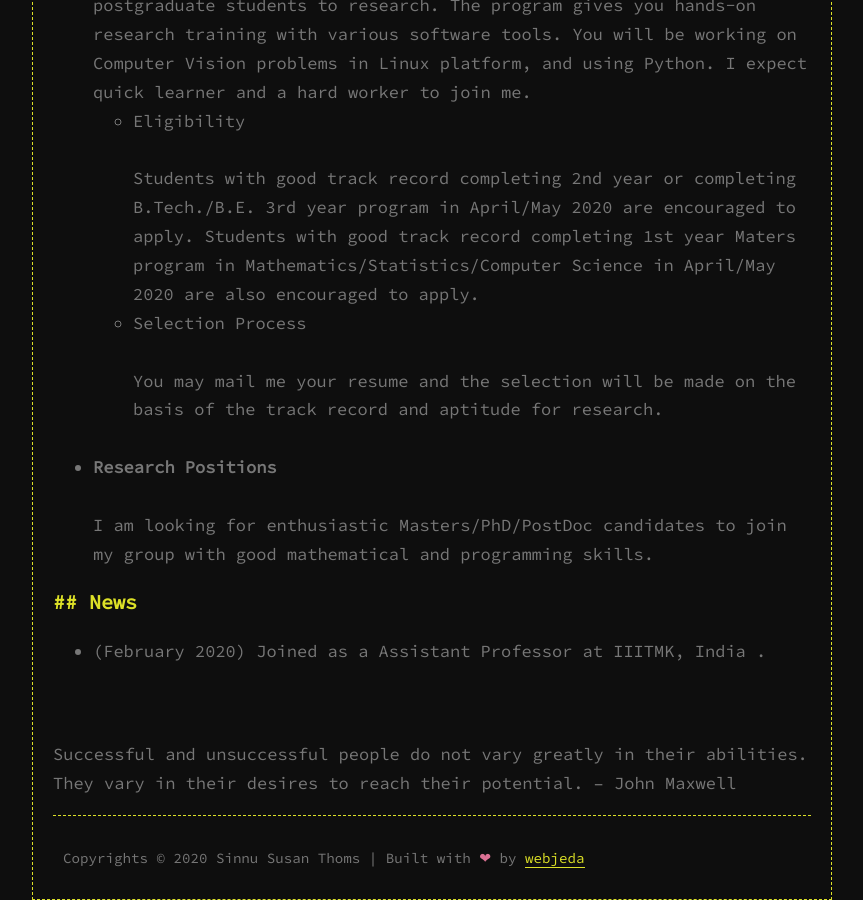
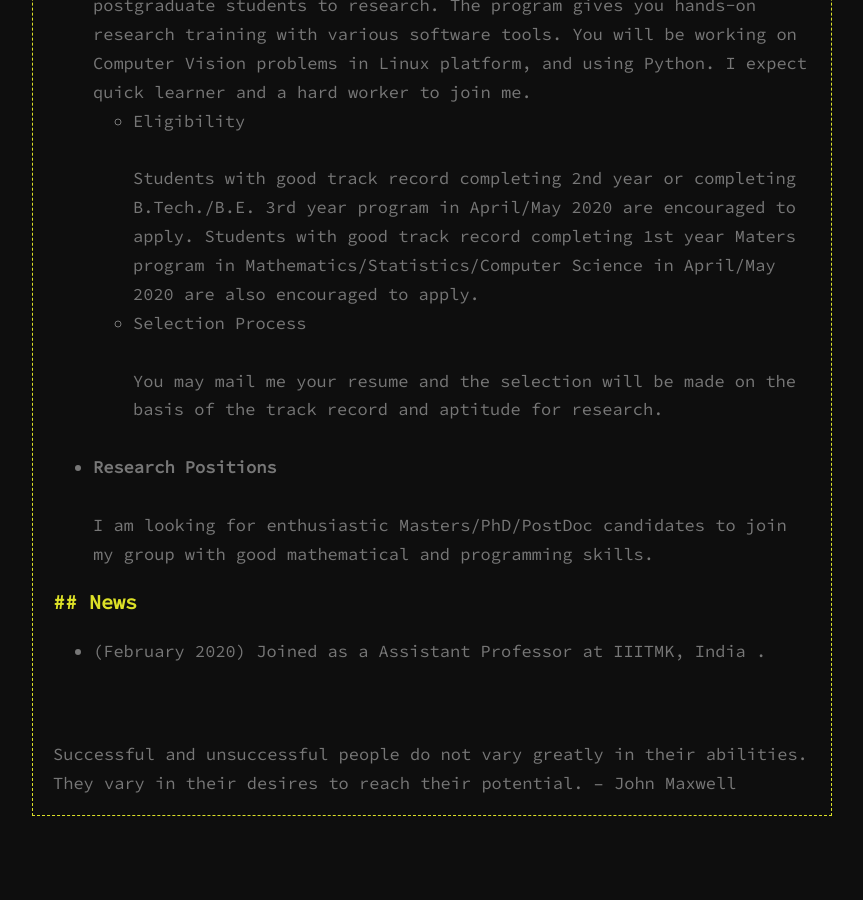
Before and after one commit to sinnuthomas/sinnuthomas.github.io, a Jekyll site: the page built from _posts/2019-1-23-Hello-World.md, in a window 1280 px wide and 900 px high, scrolled down 1418 px. Shown: the whole window, without its empty margins (208-1071 px from the left). Built offline with Jekyll 4.4.1, drawn with Linux system fonts in a browser that asks for light colours; comment, search, counter and statistics services are not loaded; after the commit the page ends 2234 px from its top, so only the background shows below that.

Commit message:
Update default.html

```diff
--- a/_layouts/default.html
+++ b/_layouts/default.html
@@ -26,11 +26,6 @@ layout: compress
 
   {{ content }}
 
-
-<footer>
-    <p><small>Copyrights &copy; {{site.time | date: '%Y'}} {{site.title}}</small></p>
-    <p><small>&nbsp;&#124;&nbsp;Built with <span>❤</span> by <a href="http://webjeda.com">webjeda</a></small></p>
-</footer>
 {% include analytics.html %}
 </body>
 </html>
```
